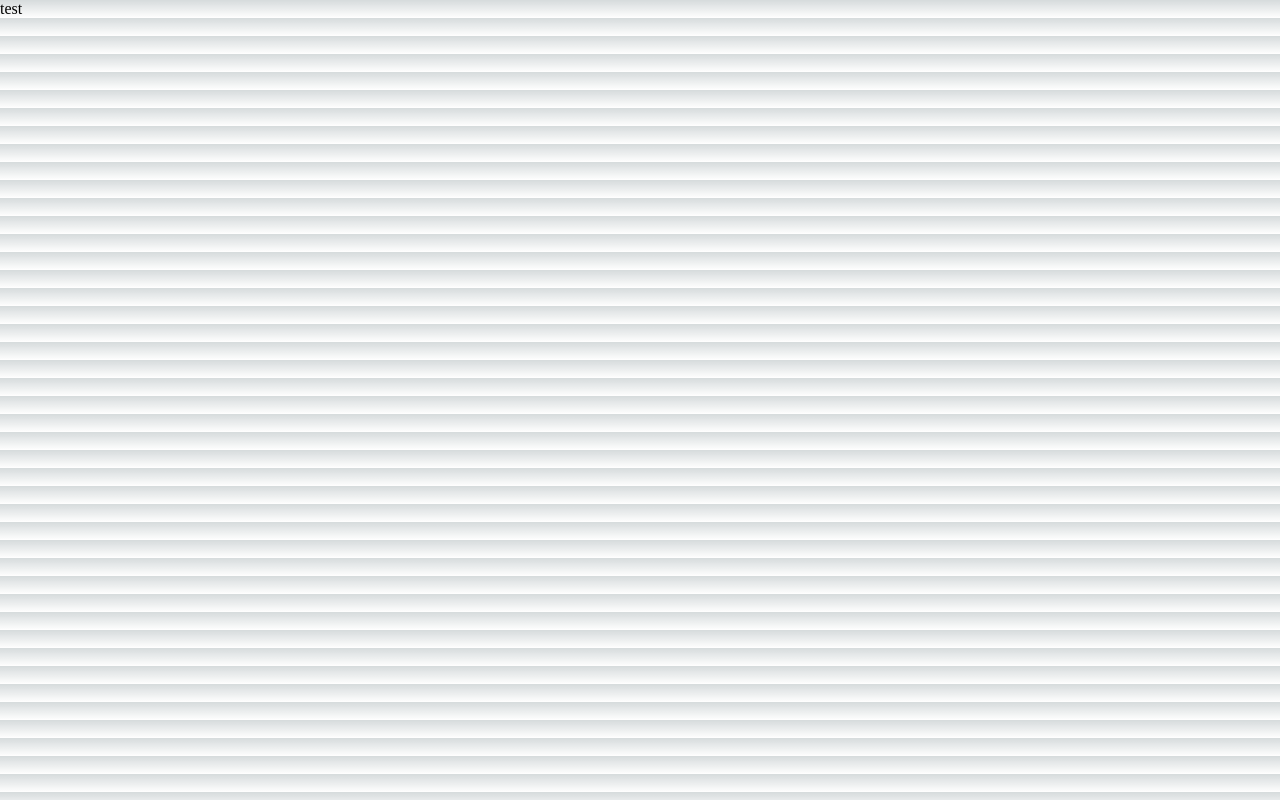
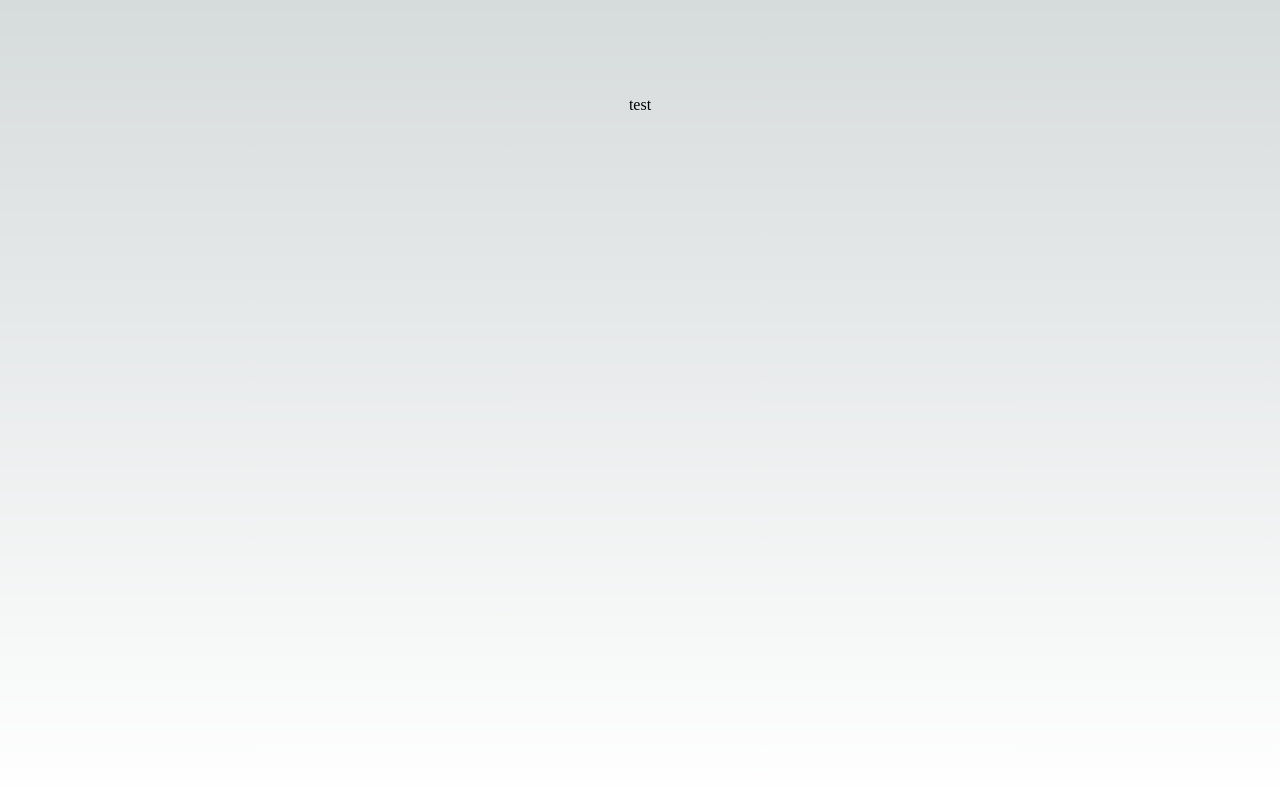
Before and after one commit to jkrukar/EPARTEST, a Next.js app: page / in a window 1280 px wide. Built offline with nearby package versions, Linux system fonts and the light colour scheme.

Commit message:
Update index.js

```diff
--- a/pages/index.js
+++ b/pages/index.js
@@ -7,8 +7,9 @@ const inter = Inter({ subsets: ['latin'] })
 
 export default function Home() {
   return (
-
+    <main className={styles.main}>
     <p>test</p>
+    </main>
 
   )
 }
```
